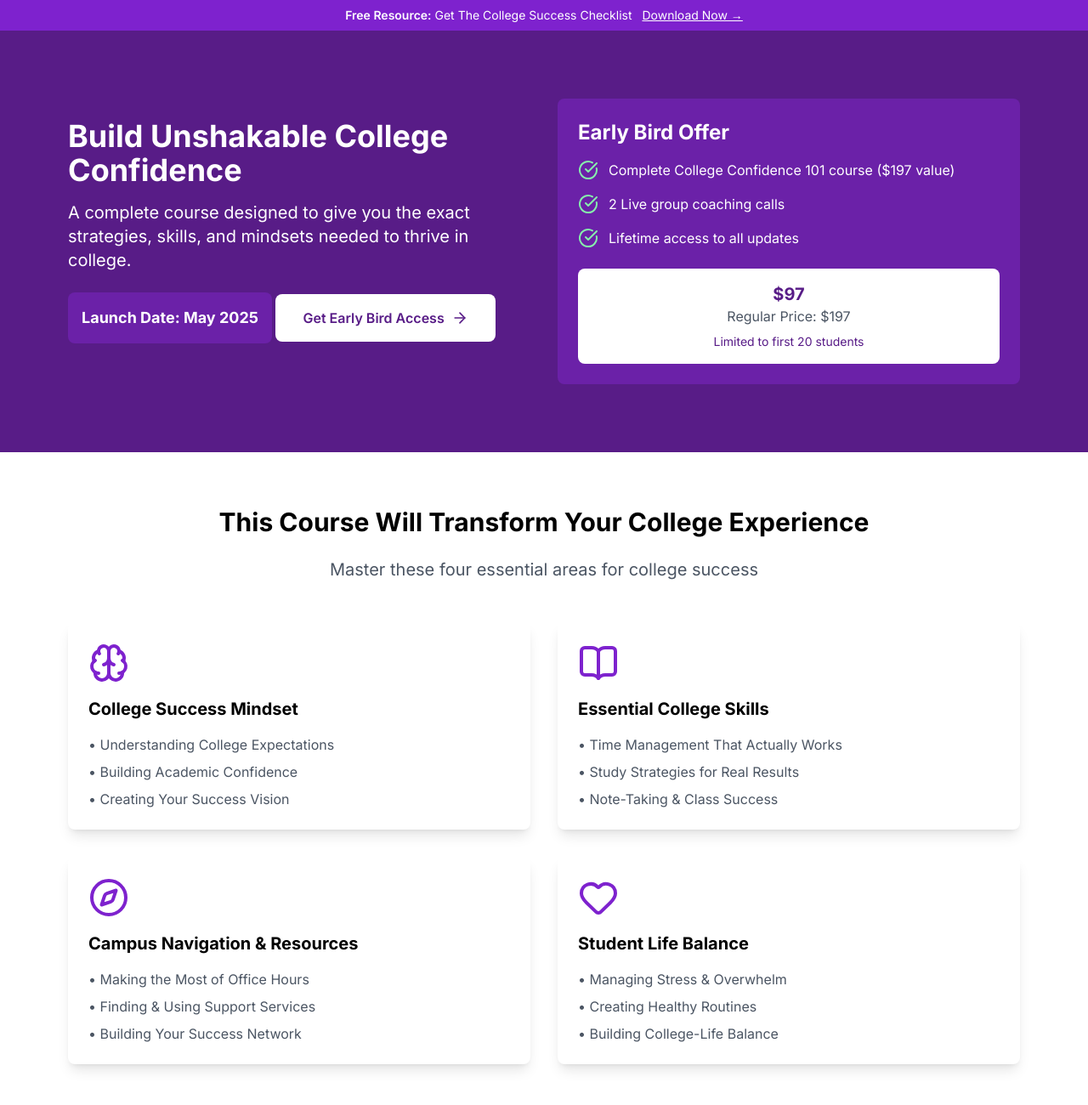
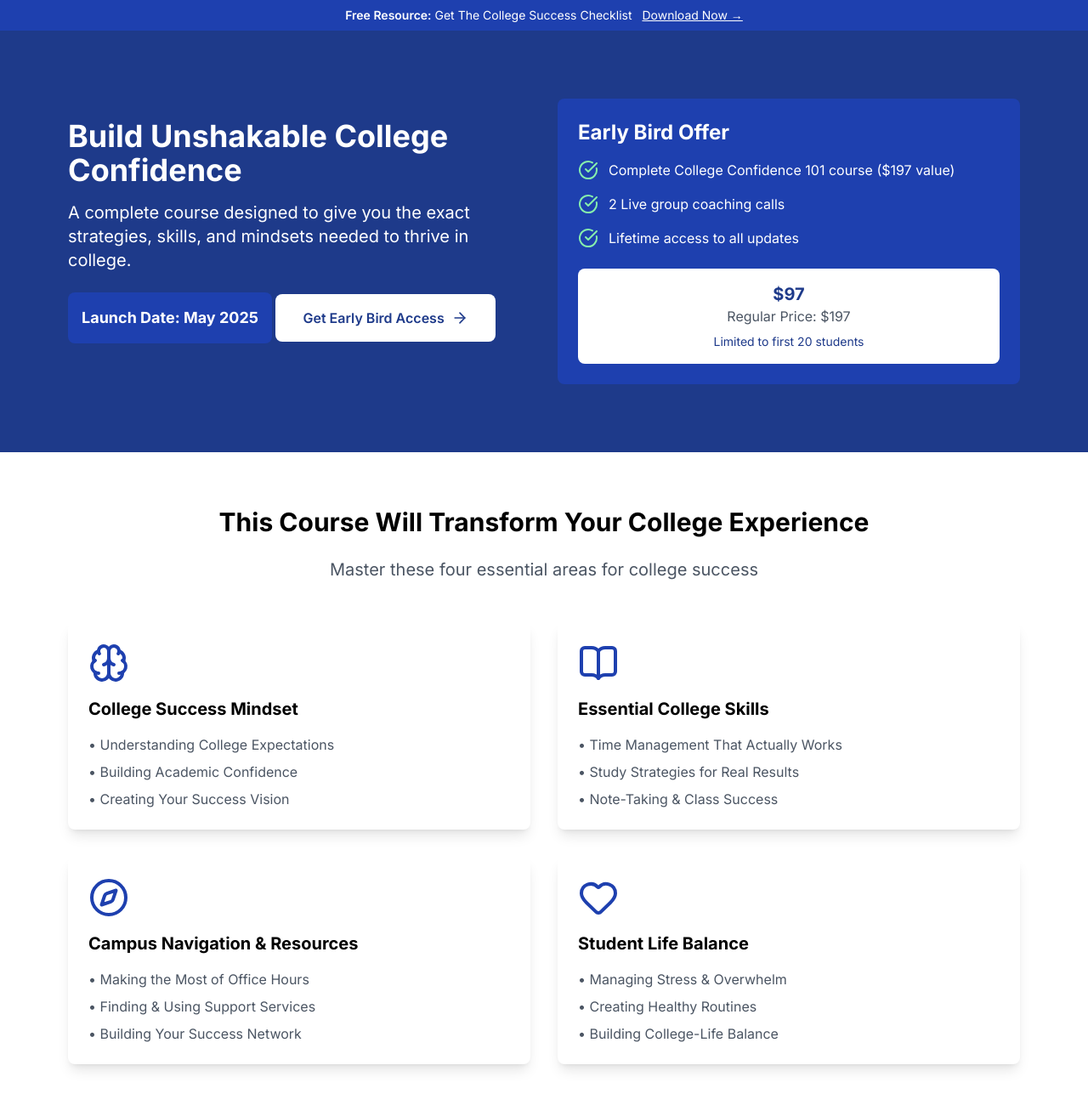
Before and after one commit to rythecoach/theroux-website1, a plain HTML site: page index.html in a window 1280 px wide. Shown: the top 1300 px of the page at 85% size. Drawn offline with nearby package versions, Linux system fonts and the light colour scheme.

Commit message:
Update index.html

```diff
--- a/index.html
+++ b/index.html
@@ -16,32 +16,32 @@
 <body>
     <div class="min-h-screen bg-white">
         <!-- Top Banner -->
-        <div class="bg-purple-700 text-white py-2">
+        <div class="bg-blue-800 text-white py-2">
             <div class="max-w-6xl mx-auto px-4 text-center">
                 <p class="text-sm">
                     <span class="font-semibold">Free Resource:</span>
                     Get The College Success Checklist
-                    <a href="/checklist.html" class="underline ml-2 hover:text-purple-200">Download Now →</a>
+                    <a href="/checklist.html" class="underline ml-2 hover:text-blue-200">Download Now →</a>
                 </p>
             </div>
         </div>
 
         <!-- Hero Section -->
-        <header class="bg-purple-900 text-white py-20">
+        <header class="bg-blue-900 text-white py-20">
             <div class="max-w-6xl mx-auto px-4">
                 <div class="grid md:grid-cols-2 gap-8 items-center">
                     <div>
                         <h1 class="text-4xl font-bold mb-4">Build Unshakable College Confidence</h1>
                         <p class="text-xl mb-6">A complete course designed to give you the exact strategies, skills, and mindsets needed to thrive in college.</p>
-                        <div class="bg-purple-800 p-4 rounded-lg mb-6 inline-block">
+                        <div class="bg-blue-800 p-4 rounded-lg mb-6 inline-block">
                             <p class="text-lg font-bold">Launch Date: May 2025</p>
                         </div>
-                        <button onclick="window.location.href='/early-access.html'" class="bg-white text-purple-900 px-8 py-4 rounded-lg font-semibold inline-flex items-center gap-2 hover:bg-gray-100 transition-colors">
+                        <button onclick="window.location.href='/early-access.html'" class="bg-white text-blue-900 px-8 py-4 rounded-lg font-semibold inline-flex items-center gap-2 hover:bg-gray-100 transition-colors">
                             Get Early Bird Access
                             <i data-lucide="arrow-right" class="w-5 h-5"></i>
                         </button>
                     </div>
-                    <div class="bg-purple-800 p-6 rounded-lg">
+                    <div class="bg-blue-800 p-6 rounded-lg">
                         <h2 class="text-2xl font-bold mb-4">Early Bird Offer</h2>
                         <ul class="space-y-4 mb-6">
                             <li class="flex items-start gap-3">
@@ -57,7 +57,7 @@
                                 <span>Lifetime access to all updates</span>
                             </li>
                         </ul>
-                        <div class="bg-white p-4 rounded-lg text-purple-900 text-center">
+                        <div class="bg-white p-4 rounded-lg text-blue-900 text-center">
                             <p class="text-xl font-bold">$97</p>
                             <p class="text-gray-600">Regular Price: $197</p>
                             <p class="text-sm mt-2">Limited to first 20 students</p>
@@ -75,7 +75,7 @@
                 <div class="grid md:grid-cols-2 gap-8">
                     <!-- Module 1 -->
                     <div class="bg-white p-6 rounded-lg shadow-lg">
-                        <i data-lucide="brain" class="w-12 h-12 text-purple-700 mb-4"></i>
+                        <i data-lucide="brain" class="w-12 h-12 text-blue-800 mb-4"></i>
                         <h3 class="text-xl font-bold mb-4">College Success Mindset</h3>
                         <ul class="text-gray-600 space-y-2">
                             <li>• Understanding College Expectations</li>
@@ -86,7 +86,7 @@
 
                     <!-- Module 2 -->
                     <div class="bg-white p-6 rounded-lg shadow-lg">
-                        <i data-lucide="book-open" class="w-12 h-12 text-purple-700 mb-4"></i>
+                        <i data-lucide="book-open" class="w-12 h-12 text-blue-800 mb-4"></i>
                         <h3 class="text-xl font-bold mb-4">Essential College Skills</h3>
                         <ul class="text-gray-600 space-y-2">
                             <li>• Time Management That Actually Works</li>
@@ -97,7 +97,7 @@
 
                     <!-- Module 3 -->
                     <div class="bg-white p-6 rounded-lg shadow-lg">
-                        <i data-lucide="compass" class="w-12 h-12 text-purple-700 mb-4"></i>
+                        <i data-lucide="compass" class="w-12 h-12 text-blue-800 mb-4"></i>
                         <h3 class="text-xl font-bold mb-4">Campus Navigation & Resources</h3>
                         <ul class="text-gray-600 space-y-2">
                             <li>• Making the Most of Office Hours</li>
@@ -108,7 +108,7 @@
 
                     <!-- Module 4 -->
                     <div class="bg-white p-6 rounded-lg shadow-lg">
-                        <i data-lucide="heart" class="w-12 h-12 text-purple-700 mb-4"></i>
+                        <i data-lucide="heart" class="w-12 h-12 text-blue-800 mb-4"></i>
                         <h3 class="text-xl font-bold mb-4">Student Life Balance</h3>
                         <ul class="text-gray-600 space-y-2">
                             <li>• Managing Stress & Overwhelm</li>
@@ -151,11 +151,11 @@
         </section>
 
         <!-- CTA -->
-        <section class="py-16 bg-purple-900 text-white">
+        <section class="py-16 bg-blue-900 text-white">
             <div class="max-w-4xl mx-auto px-4 text-center">
                 <h2 class="text-3xl font-bold mb-4">Ready to Build Your College Confidence?</h2>
                 <p class="text-xl mb-8">Join our founding class of confident college students today</p>
-                <button onclick="window.location.href='/early-access.html'" class="bg-white text-purple-900 px-8 py-4 rounded-lg font-semibold inline-flex items-center gap-2 hover:bg-gray-100 transition-colors">
+                <button onclick="window.location.href='/early-access.html'" class="bg-white text-blue-900 px-8 py-4 rounded-lg font-semibold inline-flex items-center gap-2 hover:bg-gray-100 transition-colors">
                     Get Early Bird Access
                     <i data-lucide="arrow-right" class="w-5 h-5"></i>
                 </button>
@@ -168,14 +168,14 @@
             <div class="max-w-4xl mx-auto px-4 text-center">
                 <h2 class="text-3xl font-bold mb-4">Not Ready to Commit?</h2>
                 <p class="text-xl text-gray-600 mb-8">Get our free College Success Checklist</p>
-                <button onclick="window.location.href='/checklist.html'" class="bg-purple-700 text-white px-8 py-4 rounded-lg font-semibold hover:bg-purple-600 transition-colors">
+                <button onclick="window.location.href='/checklist.html'" class="bg-blue-800 text-white px-8 py-4 rounded-lg font-semibold hover:bg-blue-700 transition-colors">
                     Download Free Checklist
                 </button>
             </div>
         </section>
 
         <!-- Footer -->
-        <footer class="bg-purple-900 text-white py-8">
+        <footer class="bg-blue-900 text-white py-8">
             <div class="max-w-6xl mx-auto px-4 text-center">
                 <p>© 2025 College Confident 101. All rights reserved.</p>
             </div>
```
